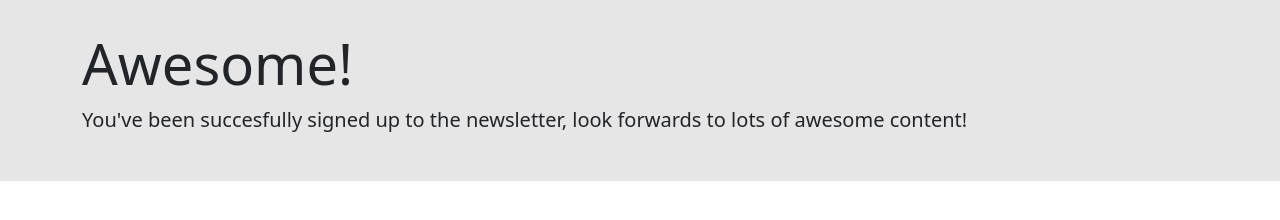
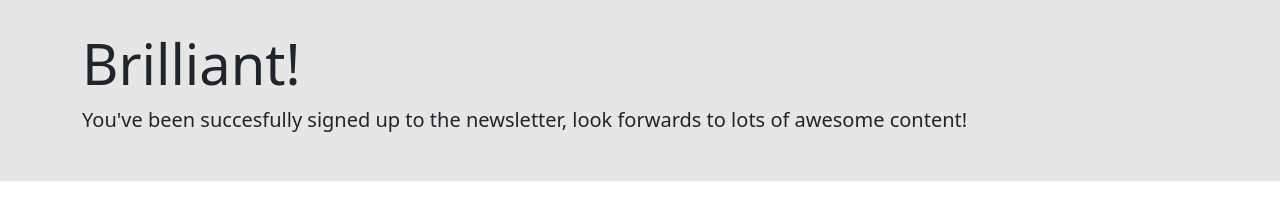
Before and after one commit to Cyrusroy001/give-news, a website: page success.html in a window 1280 px wide. Drawn offline with nearby package versions, Linux system fonts and the light colour scheme.

Commit message:
changed success page h1

```diff
--- a/success.html
+++ b/success.html
@@ -14,7 +14,7 @@
 <body class = "paths-body">
     <div class="paths-box jumbotron jumbotron-fluid">
         <div class="container">
-            <h1 class="display-4 paths-title">Awesome!</h1>
+            <h1 class="display-4 paths-title">Brilliant!</h1>
             <p class="lead">You've been succesfully signed up to the newsletter, look forwards to lots of awesome content!</p>
         </div>
     </div>
```
